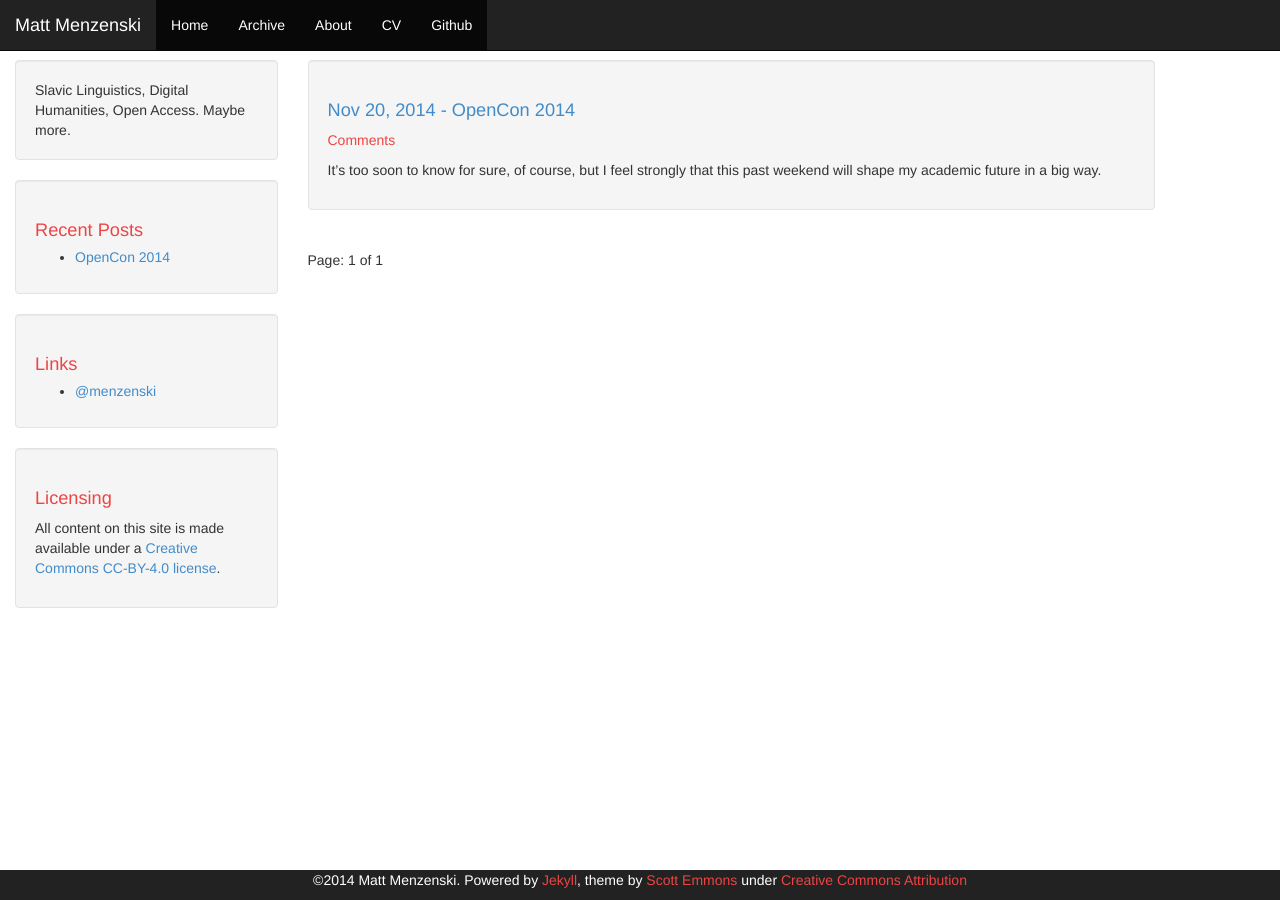
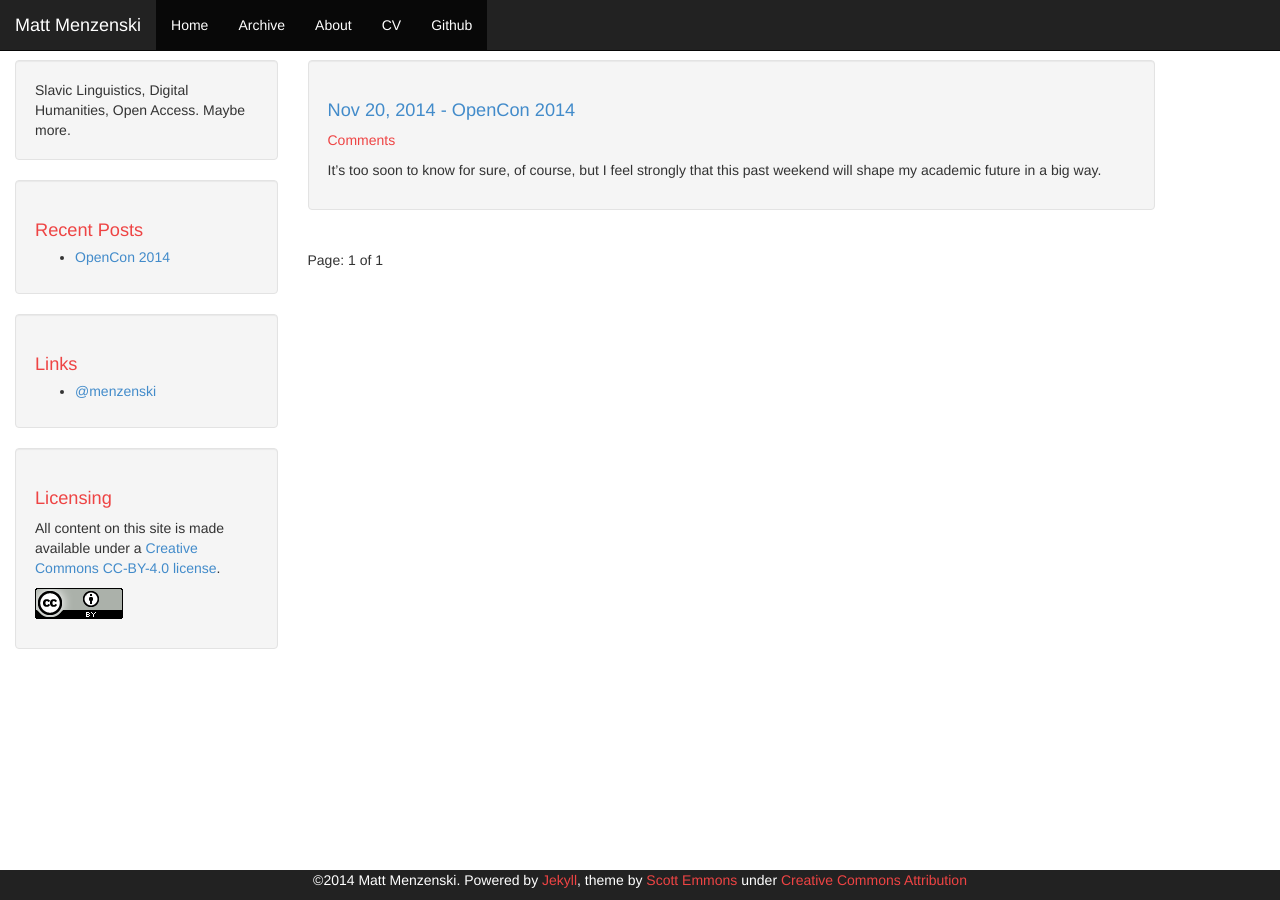
Before and after one commit to menzenski/menzenski.github.io, a Jekyll site: the page built from index.html, in a window 1280 px wide. Built offline with Jekyll 4.4.1, drawn with Linux system fonts in a browser that asks for light colours; Markdown is read by kramdown in place of the engine named in the settings; the list of posts is cut into pages by our own code; comment, search, counter and statistics services are not loaded.

Commit message:
added image

```diff
--- a/_includes/sidebar.html
+++ b/_includes/sidebar.html
@@ -21,4 +21,5 @@
     <p>All content on this site is made available under a <a
     href="http://creativecommons.org/licenses/by/4.0/">Creative
     Commons CC-BY-4.0 license</a>.</p>
+    <p><img src="images/cc_by_88x31.png" alt="Creative Commons CC-BY logo" style="width:88px;height:31px"></p>
 </div>
```
